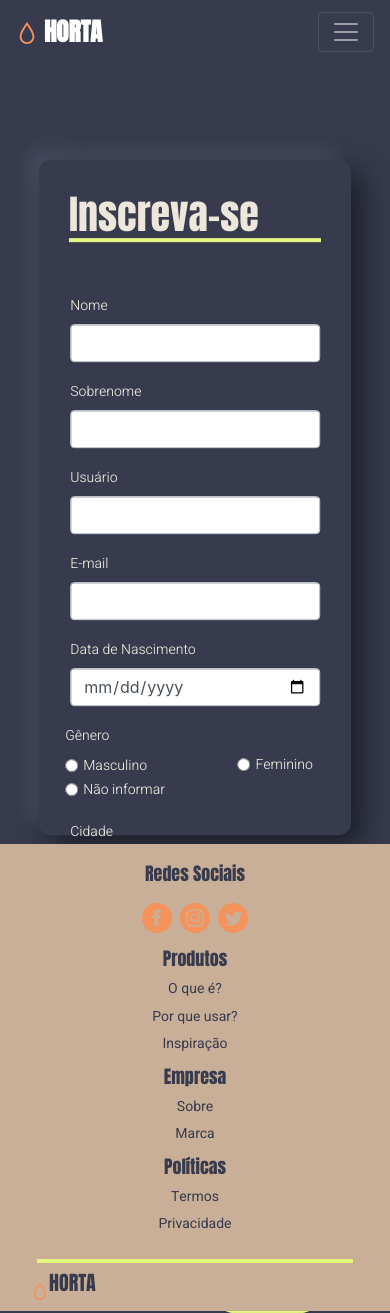
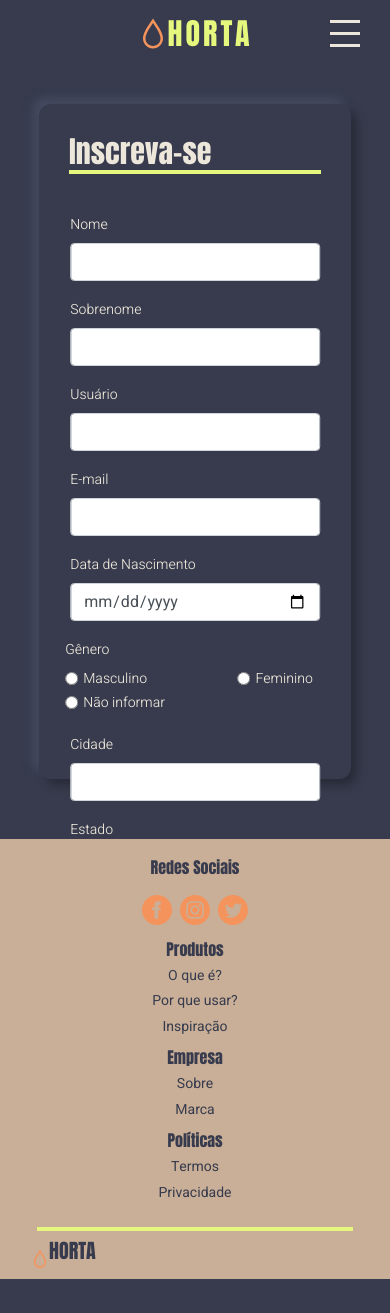
Before and after one commit to majutre/front-horta, an Angular app: page /inscreva-se in a window 390 px wide. After the commit the page ends 1279 px from the top, so only its background shows below. Built offline with nearby package versions, Linux system fonts and the light colour scheme.

Commit message:
mudancas navbar e css

```diff
--- a/package.json
+++ b/package.json
@@ -25,12 +25,12 @@
     "zone.js": "~0.10.3"
   },
   "devDependencies": {
-    "@angular-devkit/build-angular": "~0.1000.4",
+    "@angular-devkit/build-angular": "^0.1000.8",
     "@angular/cli": "~10.0.4",
     "@angular/compiler-cli": "~10.0.5",
-    "@types/node": "^12.11.1",
     "@types/jasmine": "~3.5.0",
     "@types/jasminewd2": "~2.0.3",
+    "@types/node": "^12.11.1",
     "codelyzer": "^6.0.0",
     "jasmine-core": "~3.5.0",
     "jasmine-spec-reporter": "~5.0.0",
--- a/src/app/footer/footer.component.html
+++ b/src/app/footer/footer.component.html
@@ -1,4 +1,4 @@
-<div class="row text-center d-flex justify-content-center m-0 footer">
+<footer class="row text-center d-flex justify-content-center m-0 footer">
   <div class="col">
     <ul class="nav d-flex justify-content-center mt-2">
 
@@ -67,4 +67,4 @@
 
   </div>
 
-</div>
+</footer>
--- a/src/app/header/header.component.html
+++ b/src/app/header/header.component.html
@@ -1,36 +1,35 @@
- <nav class="navbar navbar-expand-lg container navbar-dark bg-dark mb-4">
+<nav>
 
-   <a class="navbar-brand navbar-brand navbar-brand_name" href="#">
-     <img src="./assets/images/logo-horta.svg" class="img-fluid navbar-logo" alt="Horta logotipo">
-     HORTA
-   </a>
-   <button class="navbar-toggler" type="button" data-toggle="collapse" data-target="#navbarSupportedContent"
-     aria-controls="navbarSupportedContent" aria-expanded="false" aria-label="Toggle navigation">
-     <span class="navbar-toggler-icon"></span>
-   </button>
+  <input type="checkbox" id="hamburger">
+  <div class="nav-logo">
+    <img src="./assets/images/logo-horta.svg" alt="Logotipo">
+    <div class="nav-name">HORTA</div>
+  </div>
 
-   <div class="collapse navbar-collapse my-lg-0" id="navbarSupportedContent">
-     <ul class="nav navbar-nav ml-auto bg-dark">
-       <li class="nav-item">
-         <a class="nav-link" routerLink="/">Home<span class="sr-only">(current)</span></a>
+  <div class="burger">
+    <label for="hamburger">
+      <span></span>
+      <span></span>
+      <span></span>
+    </label>
+  </div>
+
+  <ul class="nav-links">
+    <li>
+      <a routerLink="/">Home<span class="sr-only">(current)</span></a>
     </li>
-       <li class="nav-item">
-         <a class="nav-link" routerLink="/plantas" routerLinkActive="selected">Plantas</a>
+    <li>
+      <a routerLink="/plantas">Plantas</a>
     </li>
-       <li class="nav-item">
-         <a class="nav-link" routerLink="/pragas">Pragas</a>
+    <li>
+      <a routerLink="/pragas">Pragas</a>
     </li>
-       <li class="nav-item">
-         <a class="nav-link" routerLink="/inscreva-se">Inscreva-se</a>
+    <li>
+      <a routerLink="/inscreva-se">Inscreva-se</a>
     </li>
-       <li class="nav-item button">
-         <a type="button" class="btn btn-success navbar-btn-enter" routerLink="/login">Entrar</a>
-       </li>
-       <li class="nav-item">
-         <a class="nav-link" routerLink="#">
-           <img src="./assets/images/lupa.svg" alt="">
-         </a>
+    <li>
+      <a routerLink="/login" class="nav-btn">login</a>
     </li>
   </ul>
-   </div>
+
 </nav>
--- a/src/app/home/home.component.css
+++ b/src/app/home/home.component.css
@@ -1,21 +1,121 @@
- .home-body {
+.home-body {
   background-image: url("../../assets/images/arnaldo-aldana-home.jpg");
 
   /* Full height */
-  height: 100%;
+  height: 100vh;
 
   /* Center and scale the image nicely */
   background-position: center;
   background-repeat: no-repeat;
   background-size: cover;
+  display: flex;
+  justify-content: center;
 }
 
 .home-subtitle {
-  position: absolute;
-  left: 40%;
-  top: 65%;
-  font-family: Anton;
+  position: relative;
+  margin: 445px auto;
+  font-family: var(--main-font-family);
   font-size: 25px;
   color: transparent;
   animation: color 0.5s ease forwards 4.5s;
 }
+/* ----------| MEDIA QUERIES |---------- */
+
+/* Small devices (landscape phones, 576px and up) */
+@media (min-width: 576px) {
+  .home-subtitle {
+    margin: 475px auto;
+  }
+}
+
+/* Medium devices (tablets, 768px and up) */
+@media (min-width: 768px) {
+  .home-subtitle {
+    margin: 500px auto;
+    font-size: 30px;
+  }
+}
+
+/* Large devices (desktops, 992px and up) */
+@media (min-width: 992px) {
+  .home-subtitle {
+    margin: 500px auto;
+    font-size: 40px;
+  }
+}
+
+/* Extra large devices (large desktops, 1200px and up) */
+@media (min-width: 1200px) {
+  .home-subtitle {
+    margin: 500px auto;
+  }
+}
+
+/* ----------| ANIMAÇÃO |---------- */
+
+#logotipo {
+  position: absolute;
+  left: 10%;
+  top: 35%;
+  width: 80%;
+  animation: fill 0.5s ease forwards 4s;
+}
+
+#logotipo path:nth-child(1) {
+  stroke-dasharray: 1187.39990234375px;
+  stroke-dashoffset: 1187.39990234375px;
+  animation: line-anim 3s ease forwards 0.5s;
+}
+
+#logotipo path:nth-child(2) {
+  stroke-dasharray: 1038.6124267578125px;
+  stroke-dashoffset: 1038.6124267578125px;
+  animation: line-anim 3s ease forwards 0.8s;
+}
+
+#logotipo path:nth-child(3) {
+  stroke-dasharray: 1125.2177734375px;
+  stroke-dashoffset: 1125.2177734375px;
+  animation: line-anim 3s ease forwards 1.1s;
+}
+
+#logotipo path:nth-child(4) {
+  stroke-dasharray: 741px;
+  stroke-dashoffset: 741px;
+  animation: line-anim 3s ease forwards 1.4s;
+}
+
+#logotipo path:nth-child(5) {
+  stroke-dasharray: 1107.779296875px;
+  stroke-dashoffset: 1107.779296875px;
+  animation: line-anim 3s ease forwards 1.7s;
+}
+
+@keyframes line-anim {
+  to {
+    stroke-dashoffset: 0;
+  }
+}
+
+@keyframes fill {
+  from {
+    fill: transparent;
+  }
+
+  to {
+    fill: var(--first-accent-color);
+  }
+
+}
+
+@keyframes color {
+  from {
+    color: transparent;
+  }
+
+  to {
+    color: var(--main-txt-color);
+  }
+
+}
--- a/src/app/home/home.component.html
+++ b/src/app/home/home.component.html
@@ -1,4 +1,4 @@
-<div class="container-fluid home-body">
+<div class="home-body">
   <div class="horta">
     <div [ngStyle]="{'backgroundImage' : 'url(./../../assets/images/arnaldo-aldana-home.jpg)'}">
       <svg width="688" height="263" viewBox="0 0 688 263" fill="none" xmlns="http://www.w3.org/2000/svg" id="logotipo">
--- a/src/app/inscreva-se/inscreva-se.component.html
+++ b/src/app/inscreva-se/inscreva-se.component.html
@@ -1,6 +1,6 @@
-<div class="container cont floatbox">
+<div class="content-wraper">
   <h1>{{title}}</h1>
-  <div class="container-fluid cont">
+  <div class="container-fluid">
     <form>
       <div class="form-row lg-form">
         <div class="form-group col-md-6">
@@ -74,7 +74,7 @@
         </label>
       </div>
 
-      <button type="submit" class="btn btn-success navbar-btn-enter float-right">Cadastrar</button>
+      <a type="submit" class="btn-type-a">Cadastrar</a>
     </form>
   </div>
 </div>
--- a/src/app/paginas.html
+++ b/src/app/paginas.html
@@ -1,3 +1,3 @@
-<div class="container cont floatbox">
+<div class="content-wraper">
   <h1>{{title}}</h1>
 </div>
--- a/src/styles.css
+++ b/src/styles.css
@@ -1,21 +1,215 @@
+/* ----------| ALL |---------- */
+:root {
+  --main-bg-color: #373B4D;
+  --main-txt-color:  #ECE7DA;
+  --first-accent-color: #E5F77D;
+  --second-accent-color: #F4935C;
+  --footer-bg-color: #C9AF97;
+  --main-font-family: 'Anton', sans-serif;
+  --secondary-font-family: 'Heebo', sans-serif;
+}
 
-/* ----------| ALL |---------- */
+*,
+*::before,
+*::after {
+  margin: 0px;
+  padding: 0px;
+  box-sizing: border-box;
+}
 
 body,
 html {
-  width: 100%;
-  height: 100vh;
-  background-color: #373B4D;
+  background-color: var(--main-bg-color);
+  font-family: var(--secondary-font-family);
+}
+
+.content-wraper {
+  position: relative;
+  margin: 36px auto 60px auto;
+  width: 80%;
+  min-height: 80vh;
+  height: fit-content;
+  box-shadow: 6px 6px 10px #282b38,
+             -6px -6px 10px #464b62;
+  border-radius: 12px;
 }
 
 h1 {
-  color: #ECE7DA;
-  font-family: Anton;
+  color: var(--main-txt-color);
+  font-family: var(--main-font-family);
+  font-size: 30px;
+  padding: 30px;
 }
 
 h1::after {
   content: '';
-  background: #E5F77D;
+  background: var(--first-accent-color);
+  width: 100%;
+  height: 4px;
+  margin: auto;
+  display: block;
+}
+
+/* ---------- | NAVBAR | ---------- */
+nav {
+  display: flex;
+  justify-content: space-around;
+  align-items: center;
+  min-height: 8vh;
+  background-color: transparent;
+}
+
+.nav-logo {
+  color: var(--main-txt-color);
+  text-transform: uppercase;
+  letter-spacing: 3px;
+  display: flex;
+}
+
+.nav-logo img {
+  width: 30px;
+}
+
+.nav-name {
+  font-family: var(--main-font-family);
+  font-size: 30px;
+  color: var(--first-accent-color);
+}
+
+.nav-links {
+  display: flex;
+  justify-content: space-around;
+  width: 50%;
+}
+
+.nav-links li {
+  list-style: none;
+  margin-top: 15px;
+}
+
+.nav-links a {
+  color: var(--main-txt-color);
+  text-decoration: none;
+  letter-spacing: 2px;
+  font-weight: bold;
+  font-size: 16px;
+}
+
+.nav-links a:hover {
+  color: var(--first-accent-color) !important;
+}
+
+.nav-btn {
+  background-color: var(--first-accent-color);
+  border-radius: 30px;
+  padding: 10px 20px;
+  color: var(--second-accent-color) !important;
+  text-transform: uppercase;
+  letter-spacing: 0px !important;
+}
+
+.nav-btn:hover {
+  background-color: var(--footer-bg-color);
+}
+
+nav > .burger,
+nav > #hamburger {
+  display: none;
+}
+
+.burger {
+  display: none;
+  cursor: pointer;
+}
+
+@media screen and (max-width: 1024px){
+  .nav-links {
+    width: 70%;
+  }
+}
+
+@media screen and (max-width: 768px){
+  /* ---------- | NAVBAR | ---------- */
+  nav > .burger {
+    display: inline;
+    position: absolute;
+    right: 30px;
+    top: 0px;
+  }
+
+  nav > .burger > label {
+    display: inline-block;
+    width: 50px;
+    height: 50px;
+    padding: 20px;
+  }
+
+  nav > .burger > label > span {
+    display: block;
+    width: 30px;
+    height: 12px;
+    border-top: 3px solid var(--main-txt-color);
+    cursor: pointer;
+  }
+
+  .nav-links {
+    position: absolute;
+    right: 0px;
+    height:92vh;
+    top: 8vh;
+    background-color: var(--main-bg-color);
+    display: flex;
+    flex-direction: column;
+    align-items: center;
+    transition: all 0.3s ease-in;
+    overflow-y: hidden;
+    width: 50%;
+    z-index: 9;
+  }
+
+  nav > #hamburger:not(:checked) ~ .nav-links {
+    height: 0px;
+  }
+
+  nav > #hamburger:checked ~ .nav-links {
+    height: calc(100vh - 12px);
+    overflow-y: auto;
+  }
+} /* --- | END NAVBAR | --- */
+
+/* ----------| FORM |---------- */
+
+form {
+  position: absolute;
+  left: 50%;
+  transform: translate(-50%);
+}
+
+label {
+  color: var(--main-txt-color);
+  font-family: var(--secondary-font-family);
+  font-size: 14px;
+  font-weight: lighter;
+}
+
+.small-tex {
+  font-size: 12px;
+  font-weight: lighter;
+}
+
+#form-inscreva-se {
+  position: absolute;
+  left: 50%;
+  transform: translate(-50%);
+}
+
+.google-form {
+  position: absolute;
+}
+
+.google-form::before {
+  content: '';
+  background: var(--first-accent-color);
   width: 100%;
   height: 4px;
   margin: auto;
@@ -31,210 +225,70 @@ h1::after {
   display: block;
 }
 
-.btn-primary {
-  background-color: #ECE7DA;
-  border-radius: 12px;
-  border-color: #ECE7DA;
-  font-family: 'Heebo', sans-serif;
-  font-size: 18px;
-  color: #373B4D !important;
-}
-
-.btn-primary:hover {
-  background-color: #b9b4a7;
-  border-color: #b9b4a7;
-}
-
 .cont-login::after {
   content: '';
-  background: #E5F77D;
+  background: var(--first-accent-color);
   width: 100%;
   height: 4px;
   margin: auto;
   display: block;
+} /* ---| END FORM |--- */
+
+/* ----------| BUTTONS |---------- */
+.btn-type-a {
+  background-color: var(--first-accent-color);
+  border-radius: 30px;
+  padding: 10px 20px;
+  float: right;
+  text-transform: uppercase;
+  font-weight: bold;
+  color: var(--second-accent-color) !important;
 }
 
-label {
-  color: #ECE7DA;
-  font-family: 'Heebo', sans-serif;
-  font-size: 14px;
-  font-weight: lighter;
+.btn-type-a:hover {
+  background-color: var(--footer-bg-color);
+  color: var(--first-accent-color) !important;
+  text-decoration: none;
 }
 
-.floatbox {
-  position: absolute;
-  width: 80vw;
-  height: 80%;
-  top: 65%;
-  left: 50%;
-  transform: translate(-50%, -65%);
-  box-shadow: 12px 12px 30px #1B1E27, -12px -12px 15px #474B5F;
+.btn-type-b {
+  background-color: var(--main-txt-color);
   border-radius: 12px;
-  margin: auto;
-  padding: 30px;
+  padding: 12px;
+  font-family: var(--secondary-font-family);
+  font-size: 16px;
+  color: var(--main-bg-color);
 }
 
-#form-inscreva-se {
-  position: absolute;
-  left: 50%;
-  transform: translate(-50%);
-}
-
-.google-form {
-  position: absolute;
-}
-
-.google-form::before {
-  content: '';
-  background: #E5F77D;
-  width: 100%;
-  height: 4px;
-  margin: auto;
-  display: block;
-}
-
-form {
-  position: absolute;
-  left: 50%;
-  transform: translate(-50%);
-}
-
-.small-tex {
-  font-size: 12px;
-  font-weight: lighter;
-}
-
-/* ----------| HOME |---------- */
-.home-body {
-  background-image: url("./assets/images/arnaldo-aldana-home.jpg");
-
-
-  /* Full height */
-  height: 100%;
-
-  /* Center and scale the image nicely */
-  background-position: center;
-  background-repeat: no-repeat;
-  background-size: cover;
-}
-
-.home-subtitle {
-  position: absolute;
-  left: 40%;
-  top: 65%;
-  font-family: Anton;
-  font-size: 25px;
-  color: transparent;
-  animation: color 0.5s ease forwards 4.5s;
-}
-
-/* ----------| NAVBAR |---------- */
-
-.navbar-brand_name {
-  font-family: 'Anton', sans-serif;
-  font-size: 25px;
-  color: #E5F77D;
-}
-
-.navbar-logo {
-  left: 10%;
-  width: 25%;
-}
-
-a {
-  font-family: 'Heebo', sans-serif;
-  font-size: 18px;
-  font-weight: bold;
-  color: #ECE7DA;
-
-}
-
-a:hover {
-  color: #ECE7DA !important;
-}
-
-.navbar-btn-enter {
-  background-color: #E5F77D;
-}
-
-
-
-/* ----------| BOOTSTRAP SOBRESCRITO |----------*/
-
-.btn:hover {
-  color: #F4935C;
-}
-
-.btn {
-  color: #F4935C;
-}
-
-.navbar-btn-enter-txt {
-  color: #F4935C !important;
-}
-
-.navbar-toggler {
-  color: #ECE7DA;
-}
-
-.navbar-toggler-icon {
-  color: #ECE7DA;
-}
-
-.active {
-  text-decoration: underline;
-  text-decoration-color: #f5ff86;
-  text-decoration-thickness: 2px;
-}
-
-.bg-dark {
-  background-color: #373B4D !important;
-  width: auto;
-}
-
-.btn-success {
-  background-color: #E5F77D;
-  border-radius: 20px;
-  border-color: #E5F77D;
-  font-family: 'Heebo', sans-serif;
-  font-size: 18px;
-  font-weight: bold;
-}
-
-.btn-success:hover {
-  border-color: #bdd14e;
-  border-radius: 20px;
-  background-color: #bdd14e;
-}
-
-/* ------------------------------------------- */
-
+.btn-type-b:hover {
+  color: var(--second-accent-color) !important;
+  text-decoration: none;
+} /* ---| END BUTTONS |--- */
 
 /* ----------| FOOTER |---------- */
-
-.footer {
-  background: #C9AF97;
-  position: absolute;
-  top: 100vh;
+footer {
+  background: var(--footer-bg-color);
   width: 100%;
+  position: relative;
+  top: auto;
 }
 
 .footer-title {
-  font-family: 'Anton', sans-serif;
-  font-size: 18px;
-  color: #373B4D;
+  font-family: var(--main-font-family);
+  font-size: 16px;
+  color: var(--main-bg-color);
 }
 
 .footer-links {
-  font-family: 'Heebo', sans-serif;
+  font-family: var(--secondary-font-family);
   font-size: 14px;
-  color: #373B4D;
+  color: var(--main-bg-color);
 }
 
 .footer-brand_name {
-  font-family: 'Anton', sans-serif;
+  font-family: var(--main-font-family);
   font-size: 20px;
-  color: #373B4D;
+  color: var(--main-bg-color);
 }
 
 .footer-social_media {
@@ -247,22 +301,20 @@ a:hover {
 
 .footer-end::before {
   content: '';
-  background: #E5F77D;
+  background: var(--first-accent-color);
   width: 96%;
   height: 4px;
   margin: auto;
   display: block;
 }
 
+footer a:hover {
+  color: var(--first-accent-color) !important;
+}
 
-
+/* ----------| MEDIA QUERIES |---------- */
 /* Small devices (landscape phones, 576px and up) */
 @media (min-width: 576px) {
-
-  .home-subtitle {
-    top: 33%;
-    left: 38.5%;
-  }
 }
 
 /* Medium devices (tablets, 768px and up) */
@@ -274,26 +326,6 @@ a:hover {
 
 /* Large devices (desktops, 992px and up) */
 @media (min-width: 992px) {
-
-  /* ----------| HOME |---------- */
-
-  .home-subtitle {
-    left: 30%;
-    top: 75%;
-    font-size: 40px;
-  }
-
-  .navbar-brand_name {
-    font-size: 40px;
-  }
-
-  /* ----------| NAVBAR |-----------*/
-
-  .navbar-links {
-    font-family: 'Heebo', sans-serif;
-    font-size: 40px;
-  }
-
   /* ----------| FOOTER |---------- */
 
   .footer-title {
@@ -319,84 +351,4 @@ a:hover {
 
 /* Extra large devices (large desktops, 1200px and up) */
 @media (min-width: 1200px) {
-
-  /* ----------| HOME |---------- */
-
-  .home-subtitle {
-    left: 38%;
-    top: 70%;
-  }
-
-  .content-footer {
-    top: 720px;
-    width: 100%;
-  }
 }
-
-/* ----------| ANIMAÇÃO |---------- */
-
-#logotipo {
-  position: absolute;
-  left: 10%;
-  top: 35%;
-  width: 80%;
-  animation: fill 0.5s ease forwards 4s;
-}
-
-#logotipo path:nth-child(1) {
-  stroke-dasharray: 1187.39990234375px;
-  stroke-dashoffset: 1187.39990234375px;
-  animation: line-anim 3s ease forwards 0.5s;
-}
-
-#logotipo path:nth-child(2) {
-  stroke-dasharray: 1038.6124267578125px;
-  stroke-dashoffset: 1038.6124267578125px;
-  animation: line-anim 3s ease forwards 0.8s;
-}
-
-#logotipo path:nth-child(3) {
-  stroke-dasharray: 1125.2177734375px;
-  stroke-dashoffset: 1125.2177734375px;
-  animation: line-anim 3s ease forwards 1.1s;
-}
-
-#logotipo path:nth-child(4) {
-  stroke-dasharray: 741px;
-  stroke-dashoffset: 741px;
-  animation: line-anim 3s ease forwards 1.4s;
-}
-
-#logotipo path:nth-child(5) {
-  stroke-dasharray: 1107.779296875px;
-  stroke-dashoffset: 1107.779296875px;
-  animation: line-anim 3s ease forwards 1.7s;
-}
-
-@keyframes line-anim {
-  to {
-    stroke-dashoffset: 0;
-  }
-}
-
-@keyframes fill {
-  from {
-    fill: transparent;
-  }
-
-  to {
-    fill: #E5F77D;
-  }
-
-}
-
-@keyframes color {
-  from {
-    color: transparent;
-  }
-
-  to {
-    color: #ECE7DA;
-  }
-
-}
```
Also changed, not shown: src/app/login/login.component.html (+4 -4 lines), 1 other file (tests, documents, lock files or other folders). Lines whose indentation alone changed are shown as unchanged.
